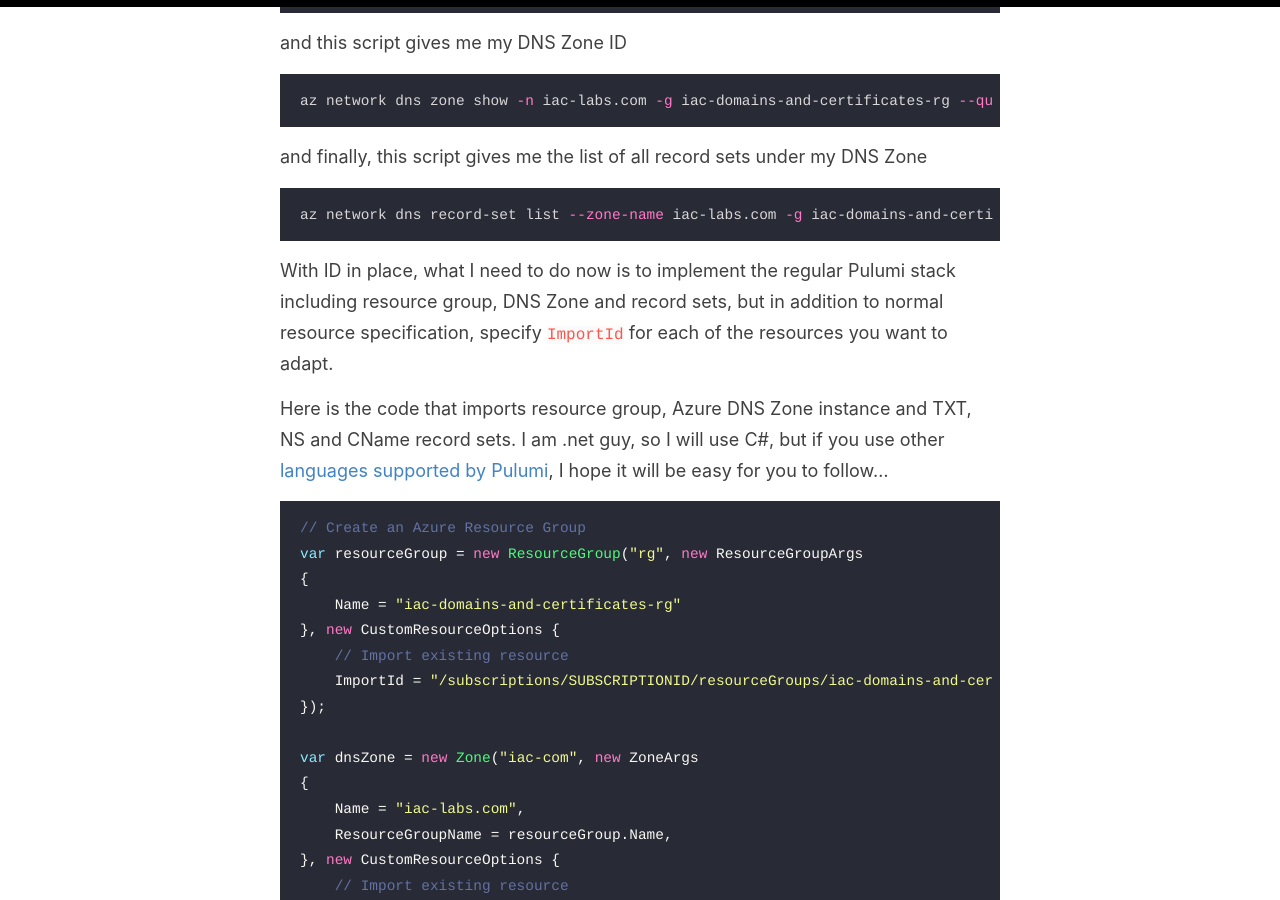
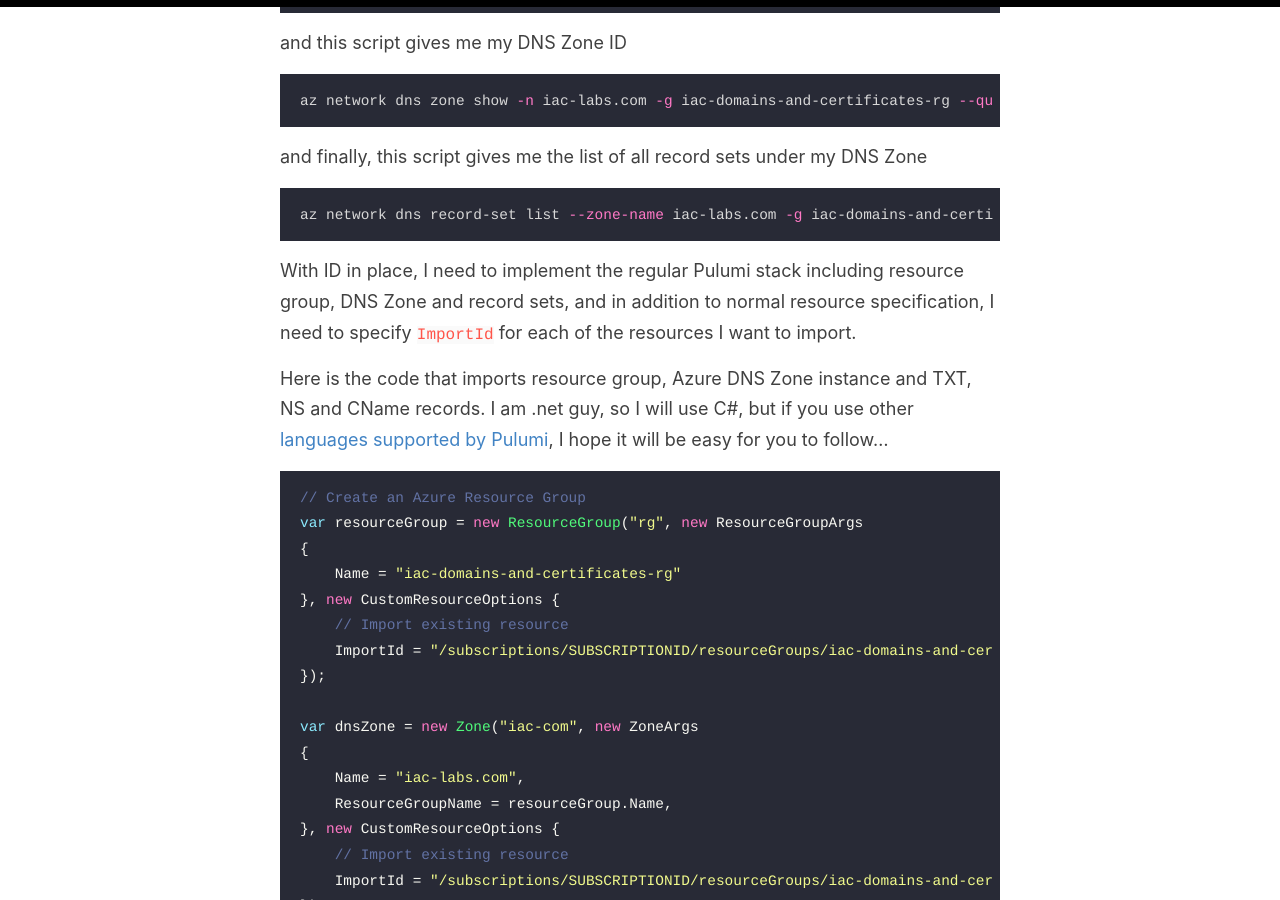
Before and after one commit to evgenyb/evgenyb.github.io, a Jekyll site: the page built from _posts/2020-09-08-import-dns-zone-into-pulumi.md, in a window 1280 px wide and 900 px high, scrolled down 1143 px. Built offline with Jekyll 4.4.1, drawn with Linux system fonts in a browser that asks for light colours; some of the changed text lies outside the part shown.

Commit message:
Working with content

````diff
--- a/_posts/2020-09-08-import-dns-zone-into-pulumi.md
+++ b/_posts/2020-09-08-import-dns-zone-into-pulumi.md
@@ -39,9 +39,9 @@
 az network dns record-set list --zone-name iac-labs.com -g iac-domains-and-certificates-rg
 ```
 
-With ID in place, what I need to do now is to implement the regular Pulumi stack including resource group, DNS Zone and record sets, but in addition to normal resource specification, specify `ImportId` for each of the resources you want to adapt.
+With ID in place, I need to implement the regular Pulumi stack including resource group, DNS Zone and record sets, and in addition to normal resource specification, I need to specify `ImportId` for each of the resources I want to import.
 
-Here is the code that imports resource group, Azure DNS Zone instance and TXT, NS and CName record sets. I am .net guy, so I will use C#, but if you use other [languages supported by Pulumi](https://www.pulumi.com/docs/intro/languages/), I hope it will be easy for you to follow...
+Here is the code that imports resource group, Azure DNS Zone instance and TXT, NS and CName records. I am .net guy, so I will use C#, but if you use other [languages supported by Pulumi](https://www.pulumi.com/docs/intro/languages/), I hope it will be easy for you to follow...
 
 ```c#
 // Create an Azure Resource Group
````
Also changed, not shown: other parts of _posts/2020-09-08-import-dns-zone-into-pulumi.md (+3 -3 lines).
